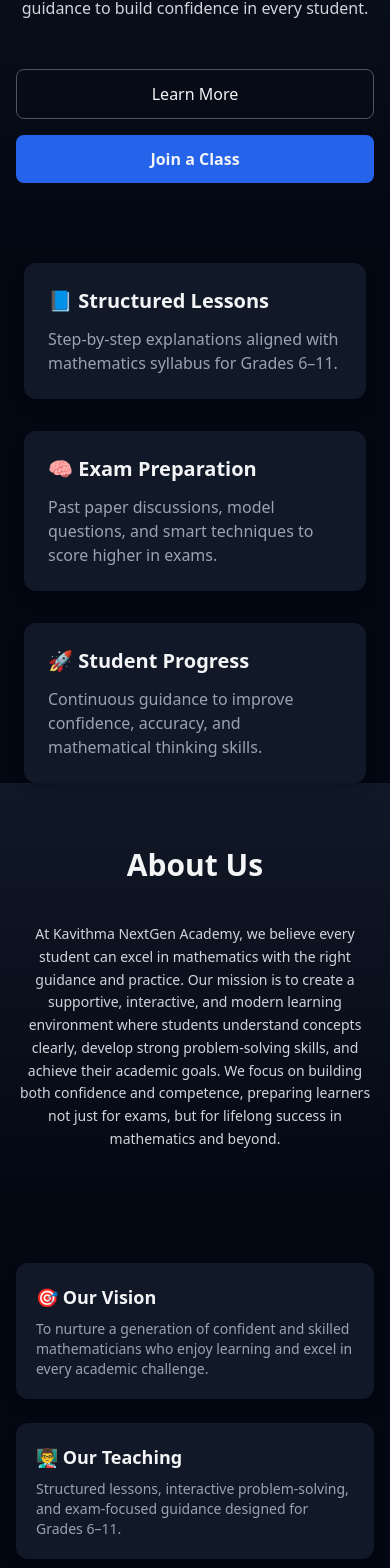
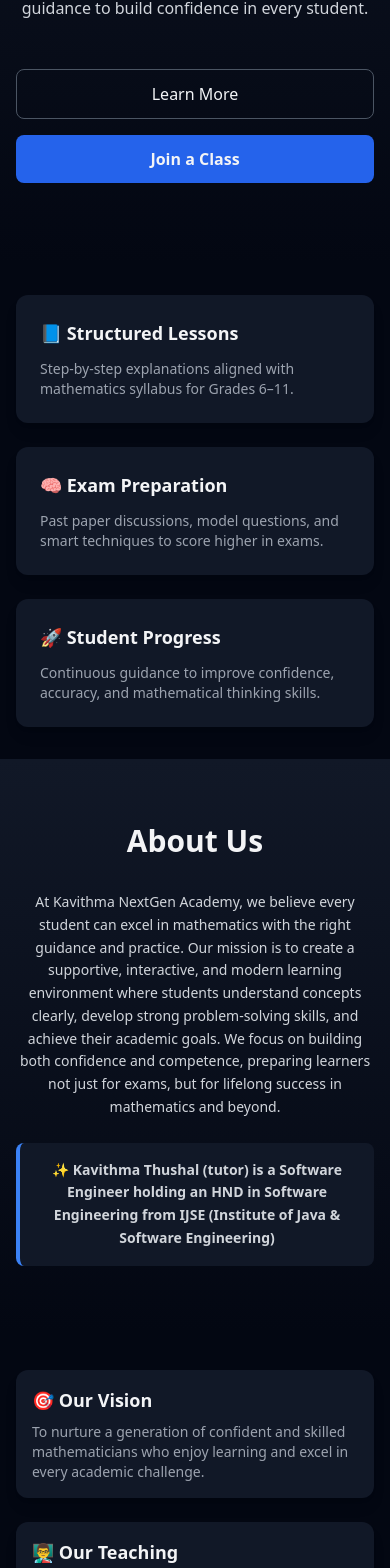
Before and after one commit to Kavithma-Thushal/kavithma-nextgen-academy, a React (Vite) app: page / in a window 390 px wide. Shown: the part 429-1997 px from the top of the page. Built offline with nearby package versions, Linux system fonts and the light colour scheme.

Commit message:
About Updated

```diff
--- a/src/views/pages/about.tsx
+++ b/src/views/pages/about.tsx
@@ -2,24 +2,31 @@
     return (
         <div className="min-h-screen bg-gray-950 text-gray-100">
 
-            <section
-                className="text-center px-4 sm:px-6 lg:px-8 py-16 sm:py-20 bg-gradient-to-b from-gray-900 to-gray-950">
-                <h1 className="text-3xl sm:text-4xl md:text-5xl lg:text-6xl font-extrabold mb-10">
+            <section className="text-center px-4 sm:px-6 lg:px-8 py-16 sm:py-20 bg-gradient-to-b from-gray-900 to-gray-950">
+                <h1 className="text-3xl sm:text-4xl md:text-5xl lg:text-6xl font-extrabold mb-8 sm:mb-10">
                     About Us
                 </h1>
 
-                <p className="max-w-6xl mx-auto text-gray-300 leading-relaxed text-sm sm:text-base md:text-lg">
+                <p className="max-w-4xl sm:max-w-5xl md:max-w-6xl mx-auto text-gray-300 leading-relaxed text-sm sm:text-base md:text-lg mb-6">
                     At Kavithma NextGen Academy, we believe every student can excel in mathematics with the right
                     guidance and practice. Our mission is to create a supportive, interactive, and modern learning
                     environment where students understand concepts clearly, develop strong problem-solving skills, and
                     achieve their academic goals. We focus on building both confidence and competence, preparing
                     learners not just for exams, but for lifelong success in mathematics and beyond.
                 </p>
+
+                <section
+                    className="max-w-md sm:max-w-lg md:max-w-4xl mx-auto mt-6 sm:mt-8 p-4 sm:p-6 md:p-8 bg-gray-900 border-l-4 border-blue-500 rounded-lg">
+                    <p className="text-gray-300 leading-relaxed text-sm sm:text-base md:text-lg font-bold">
+                        ✨ Kavithma Thushal (tutor) is a Software Engineer holding an HND in Software Engineering from
+                        IJSE (Institute of Java & Software Engineering)
+                    </p>
+                </section>
             </section>
 
-            <section className="px-4 sm:px-6 lg:px-8 py-12 max-w-6xl mx-auto">
+            <section className="px-4 sm:px-6 lg:px-8 py-10 max-w-6xl mx-auto">
                 <div className="grid gap-6 sm:gap-8 md:grid-cols-3">
-                    <div className="bg-gray-900 p-5 sm:p-6 rounded-xl shadow-lg hover:scale-105 transition transform">
+                    <div className="bg-gray-900 p-4 sm:p-6 rounded-xl shadow-lg hover:scale-105 transition transform">
                         <h3 className="text-lg sm:text-xl font-semibold mb-2 sm:mb-3">🎯 Our Vision</h3>
                         <p className="text-gray-400 text-sm sm:text-base">
                             To nurture a generation of confident and skilled mathematicians who enjoy learning and excel
@@ -27,7 +34,7 @@
                         </p>
                     </div>
 
-                    <div className="bg-gray-900 p-5 sm:p-6 rounded-xl shadow-lg hover:scale-105 transition transform">
+                    <div className="bg-gray-900 p-4 sm:p-6 rounded-xl shadow-lg hover:scale-105 transition transform">
                         <h3 className="text-lg sm:text-xl font-semibold mb-2 sm:mb-3">👨‍🏫 Our Teaching</h3>
                         <p className="text-gray-400 text-sm sm:text-base">
                             Structured lessons, interactive problem-solving, and exam-focused guidance designed for
@@ -35,7 +42,7 @@
                         </p>
                     </div>
 
-                    <div className="bg-gray-900 p-5 sm:p-6 rounded-xl shadow-lg hover:scale-105 transition transform">
+                    <div className="bg-gray-900 p-4 sm:p-6 rounded-xl shadow-lg hover:scale-105 transition transform">
                         <h3 className="text-lg sm:text-xl font-semibold mb-2 sm:mb-3">🚀 Student Growth</h3>
                         <p className="text-gray-400 text-sm sm:text-base">
                             Personalized support to track progress, build confidence, and strengthen mathematical
@@ -46,5 +53,5 @@
             </section>
 
         </div>
-    )
+    );
 }
--- a/src/views/pages/home.tsx
+++ b/src/views/pages/home.tsx
@@ -28,26 +28,25 @@
                 </div>
             </section>
 
-            <section className="px-6 max-w-6xl mx-auto">
-
-                <div className="grid gap-8 md:grid-cols-3">
-                    <div className="bg-gray-900 p-6 rounded-xl shadow-lg hover:scale-105 transition">
-                        <h3 className="text-xl font-semibold mb-3">📘 Structured Lessons</h3>
-                        <p className="text-gray-400">
+            <section className="px-4 sm:px-6 lg:px-8 py-8 max-w-6xl mx-auto">
+                <div className="grid grid-cols-1 sm:grid-cols-2 md:grid-cols-3 gap-6 sm:gap-8">
+                    <div className="bg-gray-900 p-6 rounded-xl shadow-lg hover:scale-105 transition transform">
+                        <h3 className="text-lg sm:text-xl md:text-xl font-semibold mb-3">📘 Structured Lessons</h3>
+                        <p className="text-gray-400 text-sm sm:text-base md:text-base">
                             Step-by-step explanations aligned with mathematics syllabus for Grades 6–11.
                         </p>
                     </div>
 
-                    <div className="bg-gray-900 p-6 rounded-xl shadow-lg hover:scale-105 transition">
-                        <h3 className="text-xl font-semibold mb-3">🧠 Exam Preparation</h3>
-                        <p className="text-gray-400">
+                    <div className="bg-gray-900 p-6 rounded-xl shadow-lg hover:scale-105 transition transform">
+                        <h3 className="text-lg sm:text-xl md:text-xl font-semibold mb-3">🧠 Exam Preparation</h3>
+                        <p className="text-gray-400 text-sm sm:text-base md:text-base">
                             Past paper discussions, model questions, and smart techniques to score higher in exams.
                         </p>
                     </div>
 
-                    <div className="bg-gray-900 p-6 rounded-xl shadow-lg hover:scale-105 transition">
-                        <h3 className="text-xl font-semibold mb-3">🚀 Student Progress</h3>
-                        <p className="text-gray-400">
+                    <div className="bg-gray-900 p-6 rounded-xl shadow-lg hover:scale-105 transition transform">
+                        <h3 className="text-lg sm:text-xl md:text-xl font-semibold mb-3">🚀 Student Progress</h3>
+                        <p className="text-gray-400 text-sm sm:text-base md:text-base">
                             Continuous guidance to improve confidence, accuracy, and mathematical thinking skills.
                         </p>
                     </div>
```
